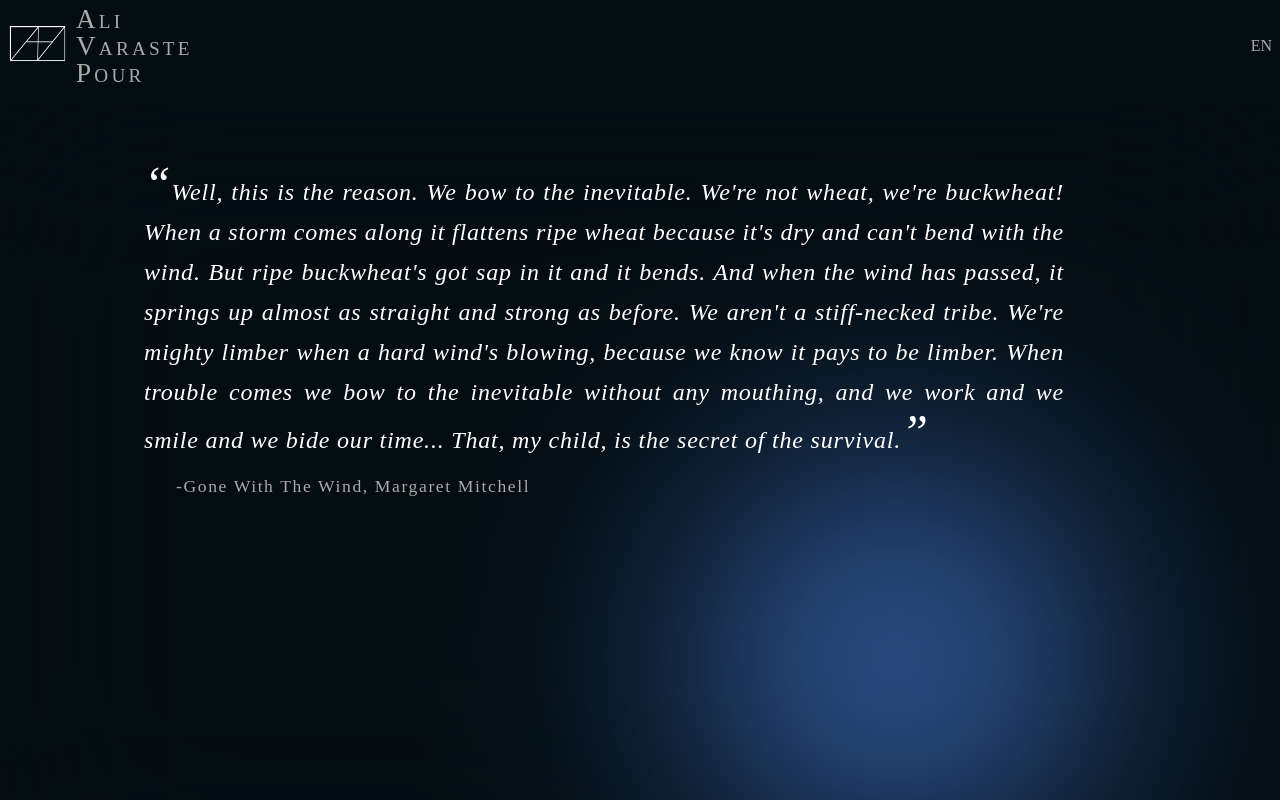
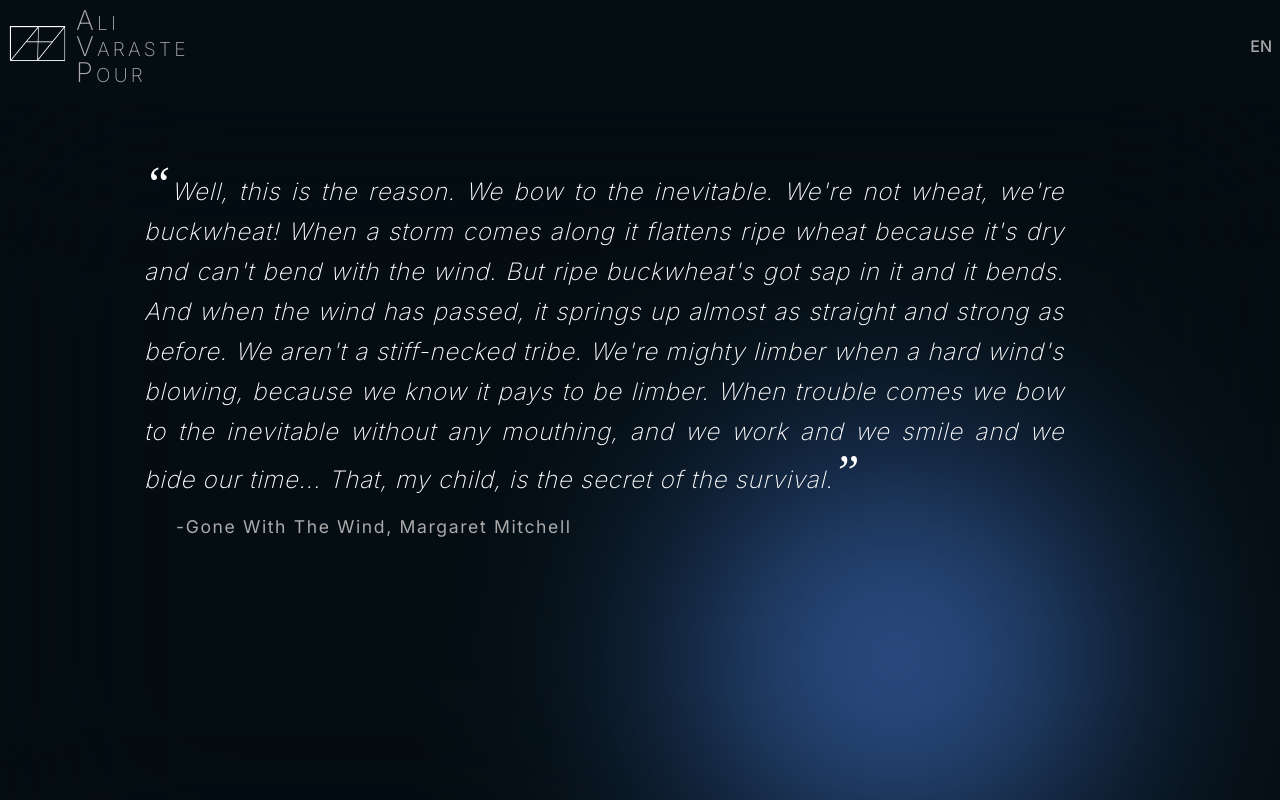
Before and after one commit to alivarastepour/Who_Am_I, a Next.js app: page / in a window 1280 px wide. Shown: the top 800 px of the page. Built offline with nearby package versions, Linux system fonts and the light colour scheme.

Commit message:
fixed the problem with global font

```diff
--- a/components/Header/Header.tsx
+++ b/components/Header/Header.tsx
@@ -1,15 +1,15 @@
 import styles from "@/styles/header.module.scss";
-// import { Inter } from "next/font/google";
+import { Inter } from "next/font/google";
 import Image from "next/image";
 import Logo from "@/public/logo.png";
-// const inter = Inter({
-//   subsets: ["latin"],
-// });
+const inter = Inter({
+  subsets: ["latin"],
+});
 
 const Header = () => {
   return (
     <>
-      <div className={`${styles["header-wrapper"]}`}>
+      <div className={`${styles["header-wrapper"]} ${inter.className}`}>
         <div className={styles["logo-wrapper"]}>
           <div className={styles["logo-image-wrapper"]}>
             <div className={styles["logo-image"]}>
--- a/components/HomePageWrapper/HomePageWrapper.tsx
+++ b/components/HomePageWrapper/HomePageWrapper.tsx
@@ -1,14 +1,11 @@
 import Header from "../Header/Header";
 import Quote from "../Quote/Quote";
-import { Inter } from "next/font/google";
 import AllInOne from "../AllInOne/AllInOne";
 import WhoAmI from "../WhoAmI/WhoAmI";
 import Experience from "../Experience/Experience";
 import Skills from "../Skills/Skills";
 import ContactInformation from "../ContactInformation/ContactInformation";
-const inter = Inter({
-  subsets: ["latin"],
-});
+
 const HomePageWrapper = () => {
   return (
     <>
--- a/components/Quote/Quote.tsx
+++ b/components/Quote/Quote.tsx
@@ -1,9 +1,14 @@
 import styles from "@/styles/quote.module.scss";
-
+import { Inter } from "next/font/google";
+const inter = Inter({
+  subsets: ["latin"],
+});
 const Quote = () => {
   return (
     <>
-      <div className={styles["quote-background-wrapper"]}>
+      <div
+        className={`${inter.className} ${styles["quote-background-wrapper"]}`}
+      >
         <div className={styles["quote-background"]}></div>
         <div className={styles["quote-wrapper"]}>
           <div className={styles["quote"]}>
--- a/components/Skills/SkillCard.tsx
+++ b/components/Skills/SkillCard.tsx
@@ -1,9 +1,13 @@
 import styles from "@/styles/skillCard.module.scss";
 import { SKILLS } from "./data";
-import { Montserrat } from "next/font/google";
+import { Montserrat, Inter } from "next/font/google";
 const montserrat = Montserrat({
   subsets: ["latin"],
   weight: ["300"],
+});
+const inter = Inter({
+  subsets: ["latin"],
+  weight: ["400"],
 });
 const SkillCard = ({ info }: { info: (typeof SKILLS)[0] }) => {
   const { members, topic } = info;
@@ -17,7 +21,10 @@ const SkillCard = ({ info }: { info: (typeof SKILLS)[0] }) => {
       <div className={styles["skill-card-members-wrapper"]}>
         {members.map((member) => {
           return (
-            <span className={styles["skill-card-member"]} key={member}>
+            <span
+              className={`${inter.className} ${styles["skill-card-member"]}`}
+              key={member}
+            >
               {member}
             </span>
           );
```
